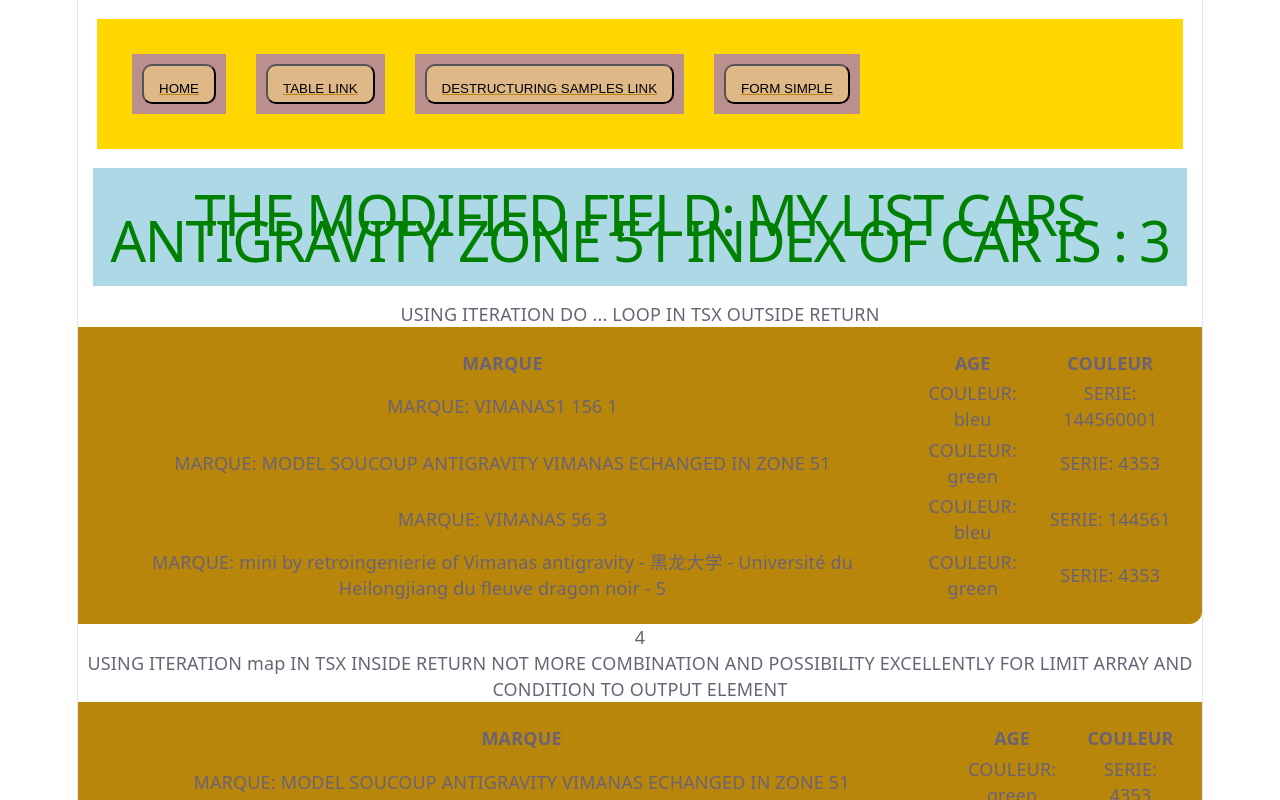
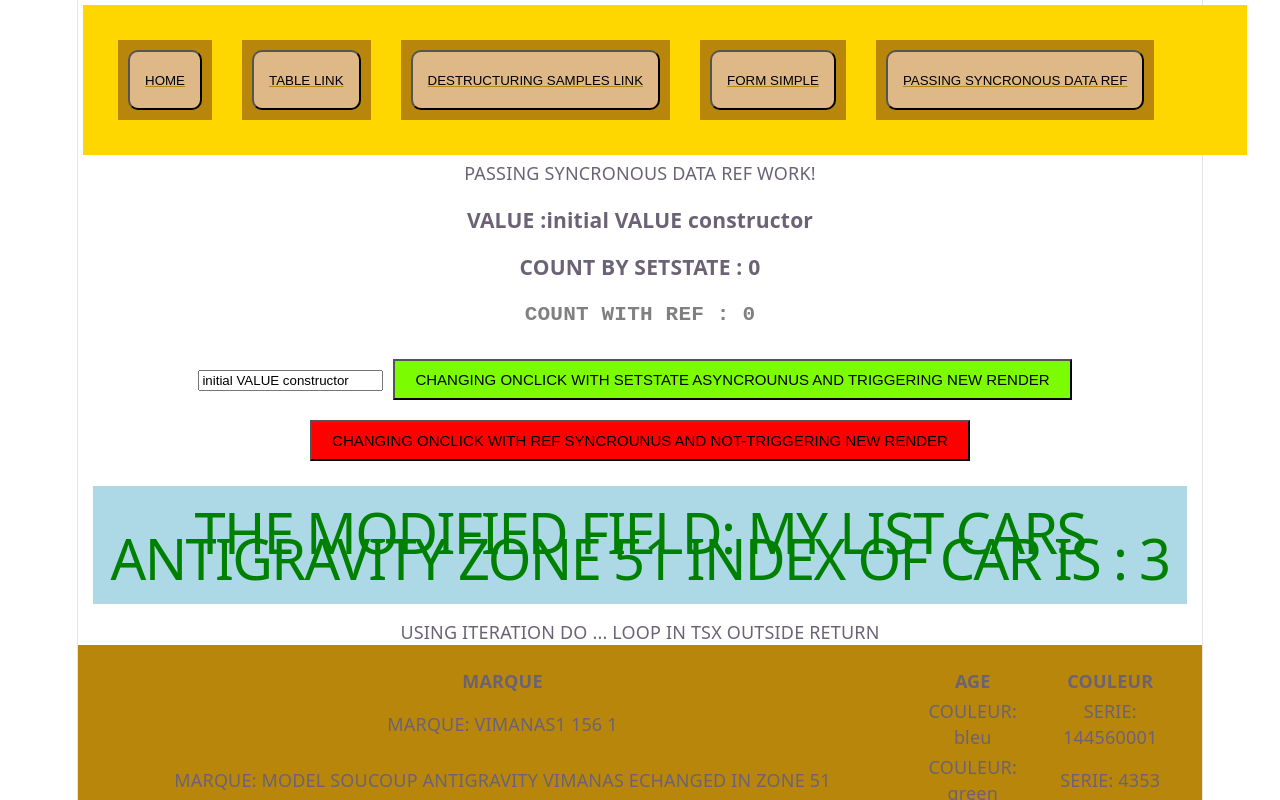
Before and after one commit to daversa-nicolas/pw4-vite, a React (Vite) app: page /PassingDataRef in a window 1280 px wide. Shown: the top 800 px of the page. Built offline with nearby package versions, Linux system fonts and the light colour scheme.

Commit message:
using-ref-in-passing-

```diff
--- a/src/App.tsx
+++ b/src/App.tsx
@@ -245,7 +245,8 @@ class App extends Component <titleProps, AppState> {
 
                     <div>TESTING DATA VALUES FROM DATA ARRAY</div>
 
-                    <button type="button" onClick={this.outputInterfaceArrayTs} value="click">
+                    <button type="button" onClick={this.outputInterfaceArrayTs}
+                            value="click">
                         BUTTON OUTPUT FROM DATA ARRAY
                     </button>
 
--- a/src/components/Header.css
+++ b/src/components/Header.css
@@ -4,14 +4,14 @@
   margin: 5px;
   display: flex;
   flex-direction: row;
-  margin: 19px;
+  width: 100%;
 }
 .navBarr1 .eleBarr1 {
   margin: 15px;
   display: flex;
   justify-content: space-between;
-  background-color: rosybrown;
-  height: 60px;
+  background-color: darkgoldenrod;
+  height: 80px;
   color: darkgoldenrod;
   font-family: Charter;
 }
--- a/src/components/Header.scss
+++ b/src/components/Header.scss
@@ -4,14 +4,14 @@
   margin: 5px;
   display: flex;
   flex-direction: row;
-  margin: 19px;
+  width: 100%;
 
   .eleBarr1 {
     margin: 15px;
     display: flex;
     justify-content: space-between;
-    background-color: rosybrown;
-    height: 60px;
+    background-color: darkgoldenrod;
+    height: 80px;
     color: darkgoldenrod;
 
     font-family: Charter;
--- a/src/components/Header.tsx
+++ b/src/components/Header.tsx
@@ -41,6 +41,12 @@ class Header extends Component {
                     </NavLink>
                     </div>
 
+                    <div>
+                    <NavLink className={eleBarr} to="/PassingDataRef">
+                        <button className="buttonSty">PASSING SYNCRONOUS DATA REF</button>
+                    </NavLink>
+                    </div>
+
                 </nav>
 
             </div>
--- a/src/components/InputPure.tsx
+++ b/src/components/InputPure.tsx
@@ -19,7 +19,7 @@ class InputPure extends react.PureComponent<InputProps>{
 
         return(
 
-            <div>CHILDREN LABEL INPUT NAME - NO STATES CHANGES :
+            <div>- ONLY WHEN CHILDREN STATES CHANGES - :
                 <label>"THIS IS THE OUTPUT OF CHILDREN PURE : "+{name}</label>
             </div>
 
--- /dev/null
+++ b/src/components/PassingDataRef.tsx
@@ -0,0 +1,125 @@
+import * as React from "react";
+
+interface StatesPassingRef {
+    name: string;
+    count: number;}
+
+
+class PassingDataRef extends React.Component <Record<string, never>,StatesPassingRef>{
+
+    objRef: React.RefObject<HTMLInputElement | null>;
+    objSetState: React.RefObject<HTMLInputElement | null>;
+
+    constructor(props: Record<string, never>) {
+        super(props);
+
+        this.state = {
+            name: "initial VALUE constructor",
+            count: 0
+        }
+
+        this.objRef = React.createRef<HTMLInputElement>();
+        this.objSetState= React.createRef<HTMLInputElement>();
+
+    }
+
+    // INCREASING VALUE SYNCROUNUS with REF
+    private countRef = { current: 0 };
+
+    increasingByRef=()=> {
+        alert("INCREASING WITH REF ASYNCROUNUS");
+        this.countRef.current=this.countRef.current+1;
+        console.log("COUNT VALUE INCREASING WITH REF - NOT-TRIGGED NEW RENDER : " +
+            this.countRef.current);
+    }
+    /*  <h3 ref={this.objRef}>COUNT WITH REF : {this.countRef.current}  </h3>*/
+
+    upDatingSyncronous= (e: React.ChangeEvent<HTMLInputElement>)=>{
+        console.log(e.currentTarget.value);
+        this.setState({
+            name: e.currentTarget.value
+        })
+        console.log(this.objRef.current);
+    }
+
+    onClickIncresSetState =
+        (e: React.MouseEvent<HTMLButtonElement>) => {
+        alert("INCREASING BY SETSTATE ASYNCROUNUS");
+            console.log(e.currentTarget.value);
+            this.setState({
+                count: this.state.count+1
+            })
+            console.log("AFTER UPDANTING SETSTATE ASYNCROUNUS AND BEFORE RENDER : "+this.state.count);
+        }
+
+    componentDidMount() {
+        // the VALUE IMMEDIATLY MOFIFIE AFTER RENDER ( WITH OUT setState MODIFICATION
+
+        if (this.objRef.current !== null) {
+            this.objRef.current.style.color = "grey";
+            this.objRef.current.style.fontFamily= "courier new, courier, monospace";
+
+            console.log(this.objRef.current.style);
+            console.log("NAME PROPERTY IMMEDIATLY CONTRUSC  : "+this.state.name);
+            console.log("COUNT PROPERTY IMMEDIATLY CONSTRU : "+this.state.count);
+        }
+    }
+
+    componentDidUpdate(_prevProps: Readonly<Record<string, never>>,
+                       prevState: Readonly<StatesPassingRef>) {
+        if ((this.objRef.current !== null) && (this.objSetState.current !== null)) {
+            this.objRef.current.style.color = "red";
+            this.objSetState.current.style.color = "green";
+            this.objRef.current.name="UPDATED  VALUE WITG REF";
+        }
+        console.log("AFTER UPDATE DID UPDATE : "+ prevState.name);
+    }
+
+    render(){
+
+        const {name, count} = this.state
+
+        return(
+            <div>
+
+                <div>
+                    PASSING SYNCRONOUS DATA REF WORK!
+                </div>
+
+                <h3 ref={this.objRef}>VALUE :{name}  </h3>
+                <h3 ref={this.objSetState}>COUNT BY SETSTATE : {count}  </h3>
+                <h3 ref={this.objRef}>COUNT WITH REF : {this.countRef.current}  </h3>
+                <input  type="text"
+                       value={name}
+                       onChange={this.upDatingSyncronous}
+                />
+
+
+
+                <button style={{
+                    fontSize: "15px",
+                    padding: "10px 20px",
+                    margin: "10px 10px",
+                    backgroundColor: "lawngreen"
+                    }} type="button" onClick={this.onClickIncresSetState} value="click">
+                    CHANGING ONCLICK WITH SETSTATE ASYNCROUNUS
+                    AND TRIGGERING NEW RENDER
+                </button>
+
+                <button style={{
+                    fontSize: "15px",
+                    padding: "10px 20px",
+                    margin: "10px 10px",
+                    backgroundColor: "red"
+                }} type="button" onClick={this.increasingByRef} value="click">
+                    CHANGING ONCLICK WITH REF SYNCROUNUS AND NOT-TRIGGERING NEW RENDER
+                </button>
+
+
+            </div>
+
+        )
+    }
+
+}
+export default PassingDataRef;
--- a/src/routes/RoutesLine.tsx
+++ b/src/routes/RoutesLine.tsx
@@ -4,6 +4,7 @@ import {Route, Routes} from "react-router-dom";
 import Home from "../components/Home.tsx";
 import DestructuringTesting from "../components/DestructuringTesting.tsx";
 import FormSample from "../components/FormSample.tsx";
+import PassingDataRef from "../components/PassingDataRef.tsx";
 
 class RoutesLine extends Component{
 
@@ -16,6 +17,7 @@ class RoutesLine extends Component{
                     <Route path="/TableSample" element={<TableSample/>}/>
                     <Route path="/DestructuringTesting" element={<DestructuringTesting/>}/>
                     <Route path="/FormSample" element={<FormSample/>}/>
+                    <Route path="/PassingDataRef" element={<PassingDataRef/>}/>
                 </Routes>
 
                 </div>
```
